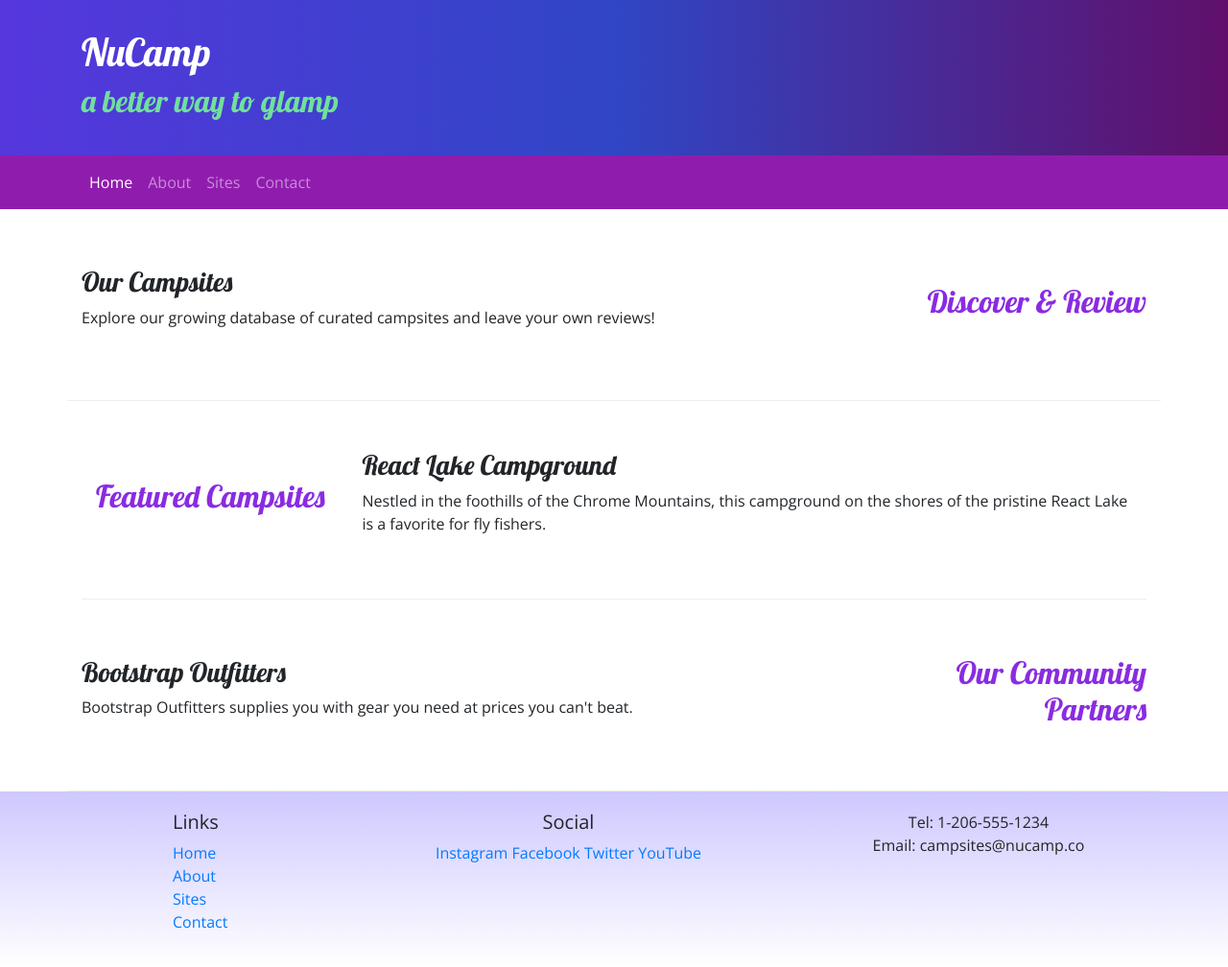
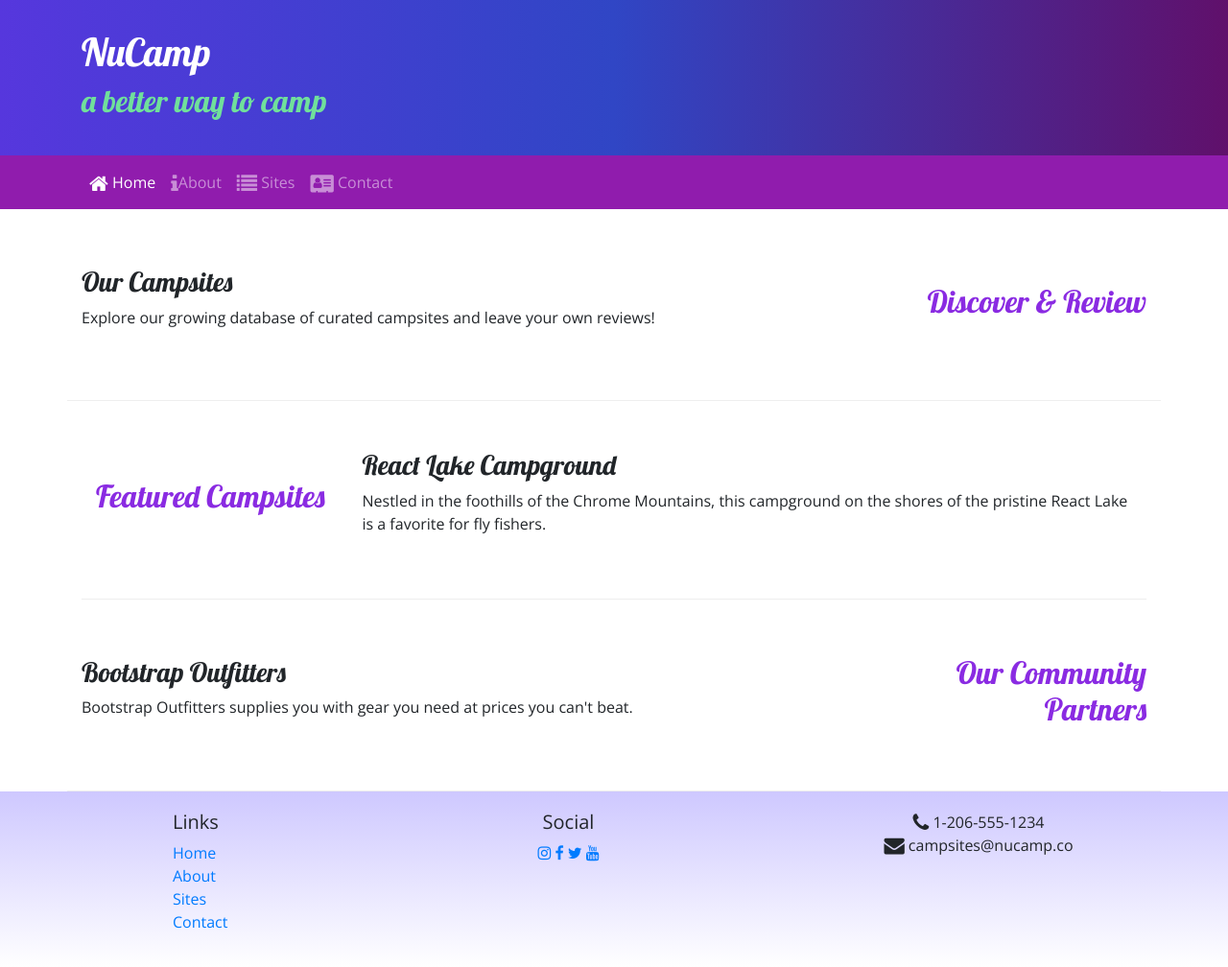
Before and after one commit to ktllama/firstnucampsite, a website: page index.html in a window 1280 px wide. Shown: the whole page at 96% size. Drawn offline with nearby package versions, Linux system fonts and the light colour scheme.

Commit message:
font awesome icons added

```diff
--- a/index.html
+++ b/index.html
@@ -8,6 +8,7 @@
     <!-- Bootstrap CSS -->
     <link rel="stylesheet" href="node_modules/bootstrap/dist/css/bootstrap.min.css" />
     <link rel="stylesheet" href="https://fonts.googleapis.com/css?family=Lobster|Open+Sans" />
+    <link rel="stylesheet" href="node_modules/font-awesome/css/font-awesome.min.css" />
     <link rel="stylesheet" href="style.css">
 
     <title>NuCamp: A Better Way To Camp</title>
@@ -18,7 +19,7 @@
                 <div class="row">
                     <div class="col">
                         <h1>NuCamp</h1>
-                        <h2>a better way to glamp</h2>
+                        <h2>a better way to camp</h2>
                     </div>
                 </div>
 
@@ -33,10 +34,10 @@
             <!--the above and bellow creates the responsive dropdown nav bar-->
             <div class="collapse navbar-collapse" id="nucampNavbar">
                 <ul class="navbar-nav"> <!--this will have the navbar expand for viewports of sm and up-->
-                    <li class="nav-item active"><a class="nav-link" href="#">Home</a></li>
-                    <li class="nav-item"><a class="nav-link" href="aboutus.html">About</a></li>
-                    <li class="nav-item"><a class="nav-link" href="#">Sites</a></li>
-                    <li class="nav-item"><a class="nav-link" href="#">Contact</a></li>
+                    <li class="nav-item active"><a class="nav-link" href="#"><i class="fa fa-home fa-lg"></i> Home</a></li>
+                    <li class="nav-item"><a class="nav-link" href="aboutus.html"><i class="fa fa-info fa-lg"></i >About</a></li>
+                    <li class="nav-item"><a class="nav-link" href="#"><i class="fa fa-list fa-lg"></i> Sites</a></li>
+                    <li class="nav-item"><a class="nav-link" href="#"><i class="fa fa-address-card fa-lg"></i> Contact</a></li>
                     <!--nav-item and nav-link adds style-->
                 </ul>
             </div>
@@ -91,14 +92,14 @@
                     </div>
                     <div class="col-6 col-sm-5 text-center">
                         <h5>Social</h5>
-                        <a href="http://instagram.com/">Instagram</a>
-                        <a href="http://facebook.com/">Facebook</a>
-                        <a href="http://twitter.com/">Twitter</a>
-                        <a href="http://youtube.com/">YouTube</a>
+                        <a href="http://instagram.com/"><i class="fa fa-instagram"></i></a>
+                        <a href="http://facebook.com/"><i class="fa fa-facebook"></i></a>
+                        <a href="http://twitter.com/"><i class="fa fa-twitter"></i></a>
+                        <a href="http://youtube.com/"><i class="fa fa-youtube"></i></a>
                     </div>
                     <div class="col-sm-4 text-center">
-                        Tel: 1-206-555-1234<br />
-                        Email: campsites@nucamp.co
+                        <i class="fa fa-phone fa-lg"></i> 1-206-555-1234<br />
+                        <i class="fa fa-envelope fa-lg"></i> campsites@nucamp.co
                     </div>
                 </div>
             </div>
--- a/package.json
+++ b/package.json
@@ -15,6 +15,7 @@
   },
   "dependencies": {
     "bootstrap": "^4.5.2",
+    "font-awesome": "^4.7.0",
     "jquery": "^3.5.1",
     "popper.js": "^1.16.1"
   }
```
Also changed, not shown: aboutus.html (+11 -10 lines), 1 other file.
